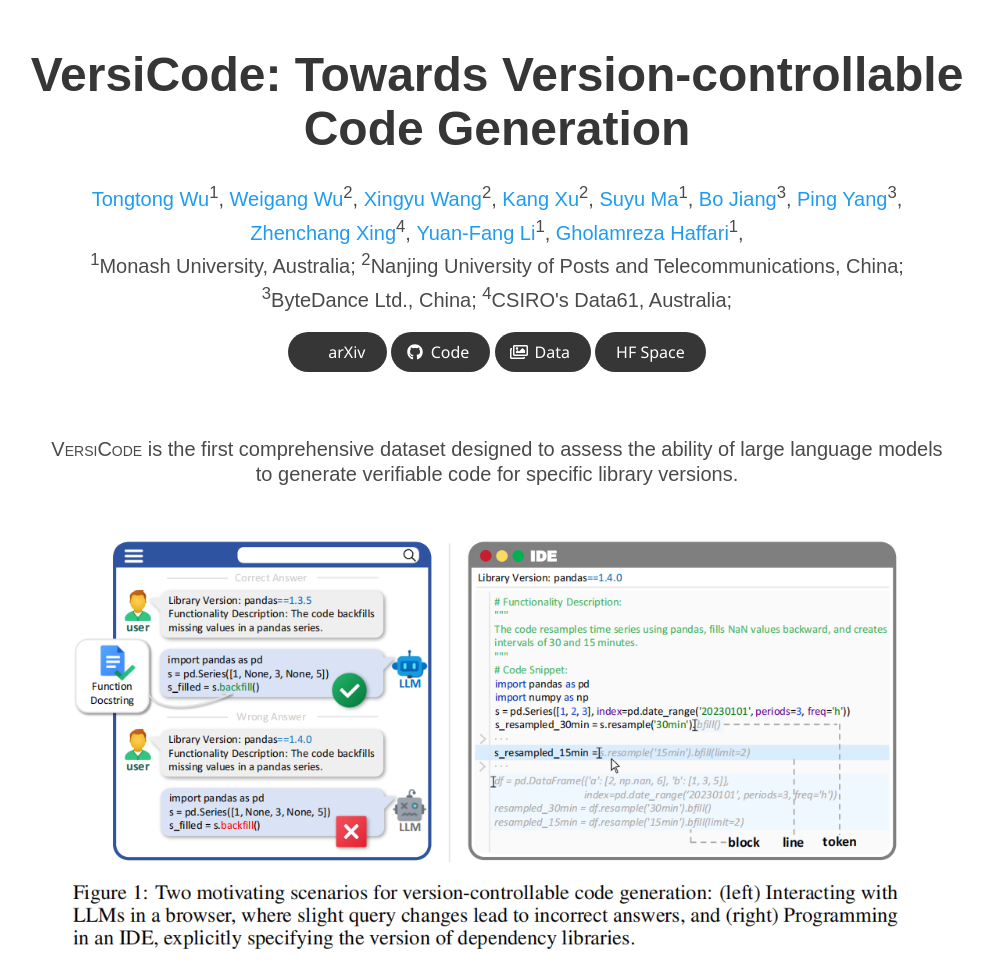
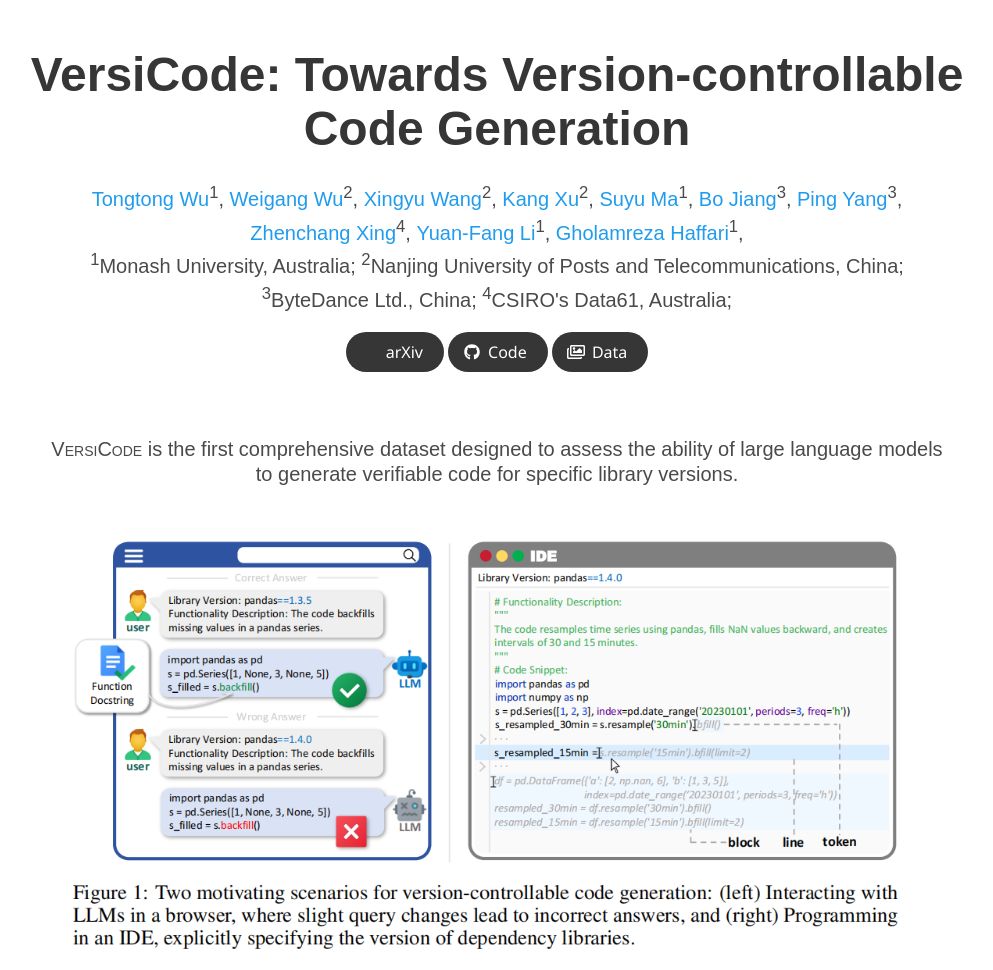
Before and after one commit to wutong8023/VersiCode, a plain HTML site: page docs/index.html in a window 1280 px wide. Shown: the top 970 px of the page, without its empty margins (143-1136 px from the left). Drawn offline with nearby package versions, Linux system fonts and the light colour scheme; some icons are missing; a web font is replaced by a local one.

Commit message:
add_data

```diff
--- a/docs/index.html
+++ b/docs/index.html
@@ -104,13 +104,6 @@
                   </span>
                   <span>Data</span>
                 </a>
-                <span class="link-block">
-                  <a href="https://huggingface.co/datasets/AstoneNg/VersiCode" class="external-link button is-normal is-rounded is-dark">
-                    <span class="icon-[logos--hugging-face-icon]">
-                    </span>
-                    <span>HF Space</span>
-                  </a>
-                </span>
             </span></div>
           </div>
         </div>
```
